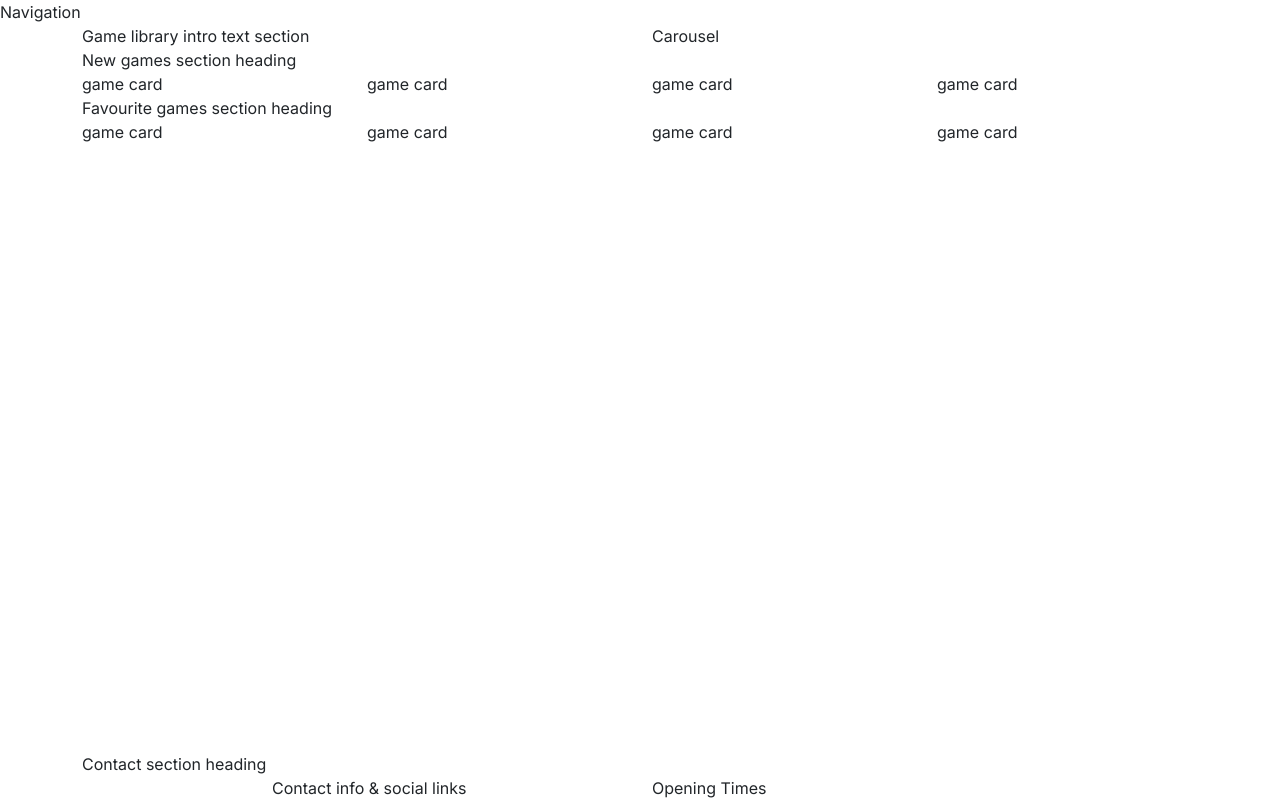
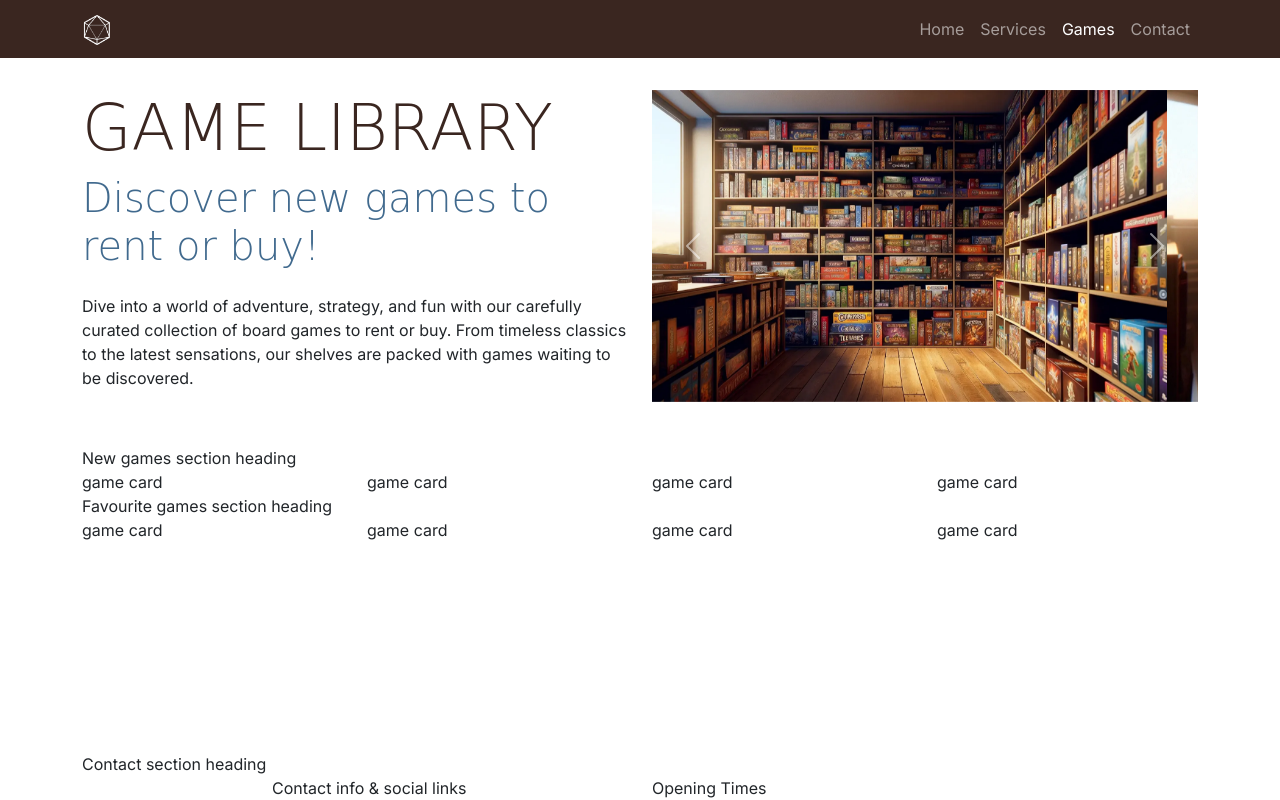
Before and after one commit to Anthony1659/boardwalk-games, a plain HTML site: page game-library.html in a window 1280 px wide. Drawn offline with nearby package versions, Linux system fonts and the light colour scheme; a web font is replaced by a local one.

Commit message:
add navbar ans carousel section to games library

```diff
--- a/game-library.html
+++ b/game-library.html
@@ -48,13 +48,130 @@
   <!-- Classes on body set to work with mt-auto on footer to ensure it always stays at the bottom of the page -->
   <body class="d-flex flex-column min-vh-100">
     <!-- Navigation -->
-    <div>Navigation</div>
+    <nav id="navbar" class="navbar navbar-expand-lg" data-bs-theme="dark">
+      <div class="container">
+        <a class="navbar-brand" href="#">
+          <img
+            src="assets/images/images/logo-sm-white.png"
+            alt="Boardwalk Games logo"
+            class="logo"
+          />
+        </a>
+        <button
+          class="navbar-toggler"
+          type="button"
+          data-bs-toggle="collapse"
+          data-bs-target="#navbarNav"
+          aria-controls="navbarNav"
+          aria-expanded="false"
+          aria-label="Toggle navigation"
+        >
+          <span class="navbar-toggler-icon"></span>
+        </button>
+        <div class="collapse navbar-collapse" id="navbarNav">
+          <ul class="navbar-nav ms-auto">
+            <li class="nav-item">
+              <a class="nav-link" href="index.html">Home</a>
+            </li>
+            <li class="nav-item">
+              <a class="nav-link" href="#">Services</a>
+            </li>
+            <li class="nav-item">
+              <a
+                class="nav-link active"
+                aria-current="page"
+                href="game-library.html"
+                >Games</a
+              >
+            </li>
+            <li class="nav-item">
+              <a class="nav-link" href="#">Contact</a>
+            </li>
+          </ul>
+        </div>
+      </div>
+    </nav>
 
     <!-- Header with carousel -->
-    <header class="container">
+    <header id="header" class="container section">
       <div class="row">
-        <div class="col-12 col-xl-6">Game library intro text section</div>
-        <div class="col-12 col-xl-6">Carousel</div>
+        <div class="col-12 col-xl-6 text-center text-xl-start">
+          <h1 class="display-3">Game Library</h1>
+          <p class="lead display-6 sub-heading-color">
+            Discover new games to rent or buy!
+          </p>
+          <p class="my-4">
+            Dive into a world of adventure, strategy, and fun with our carefully
+            curated collection of board games to rent or buy. From timeless
+            classics to the latest sensations, our shelves are packed with games
+            waiting to be discovered.
+          </p>
+        </div>
+
+        <!-- Carousel slides  -->
+        <div class="col-12 col-xl-6">
+          <div
+            id="carouselExampleAutoplaying"
+            class="carousel slide"
+            data-bs-ride="carousel"
+          >
+            <div class="carousel-inner">
+              <div class="carousel-item active">
+                <img
+                  src="assets/images/images/game-library-carousel-1.webp"
+                  class="d-block w-100"
+                  alt="Bookshelves filled with boardgames,
+                 and wooden tables to play at"
+                />
+              </div>
+              <div class="carousel-item">
+                <img
+                  src="assets/images/images/game-library-carousel-2.webp"
+                  class="d-block w-100"
+                  alt="alt text: Bookshelves filled with boardgames"
+                />
+              </div>
+              <div class="carousel-item">
+                <img
+                  src="assets/images/images/game-library-carousel-3.webp"
+                  class="d-block w-100"
+                  alt="alt text: Bookshelves filled with boardgames, one man is browsing the shelves"
+                />
+              </div>
+              <div class="carousel-item">
+                <img
+                  src="assets/images/images/game-library-carousel-4.webp"
+                  class="d-block w-100"
+                  alt="8 board games stacked on top of each other"
+                />
+              </div>
+            </div>
+            <button
+              class="carousel-control-prev"
+              type="button"
+              data-bs-target="#carouselExampleAutoplaying"
+              data-bs-slide="prev"
+            >
+              <span
+                class="carousel-control-prev-icon"
+                aria-hidden="true"
+              ></span>
+              <span class="visually-hidden">Previous</span>
+            </button>
+            <button
+              class="carousel-control-next"
+              type="button"
+              data-bs-target="#carouselExampleAutoplaying"
+              data-bs-slide="next"
+            >
+              <span
+                class="carousel-control-next-icon"
+                aria-hidden="true"
+              ></span>
+              <span class="visually-hidden">Next</span>
+            </button>
+          </div>
+        </div>
       </div>
     </header>
 
```
Also changed, not shown: index.html (+1 -0 lines).
